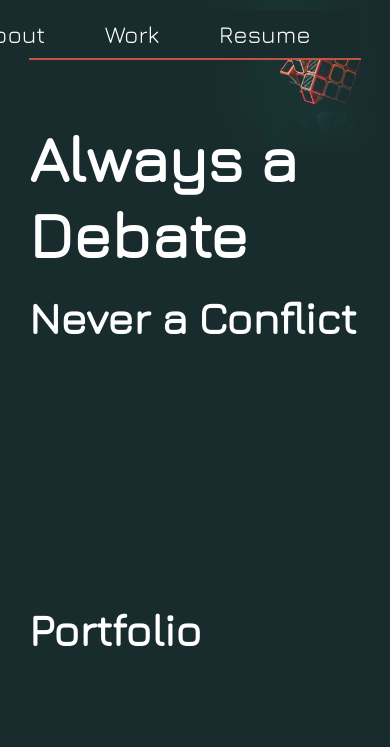
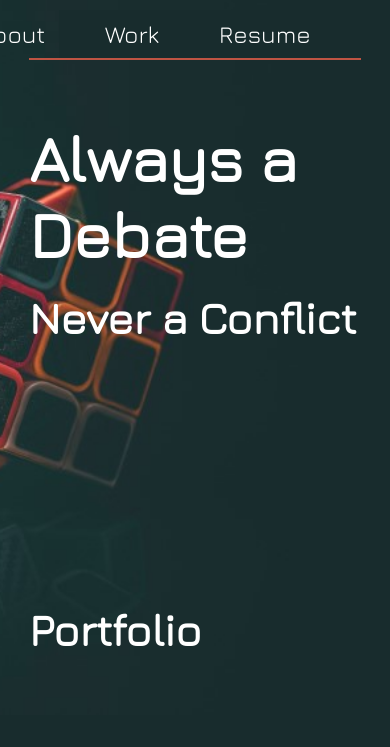
Before and after one commit to obelisk477/portfolio, a plain HTML site: page index.html in a window 390 px wide. Shown: the top 747 px of the page. Drawn offline with nearby package versions, Linux system fonts and the light colour scheme; grey boxes are pictures that could not be loaded.

Commit message:
Made image static size to make more responsive

```diff
--- a/assets/styles.css
+++ b/assets/styles.css
@@ -10,8 +10,8 @@ body,ul {
 #main-bg {
     position: absolute;
     top:0;
-    right: 0;
-    width: 60%;
+    right: 70px;
+    width: 1100px;
     z-index: -1;
 }
 
```
